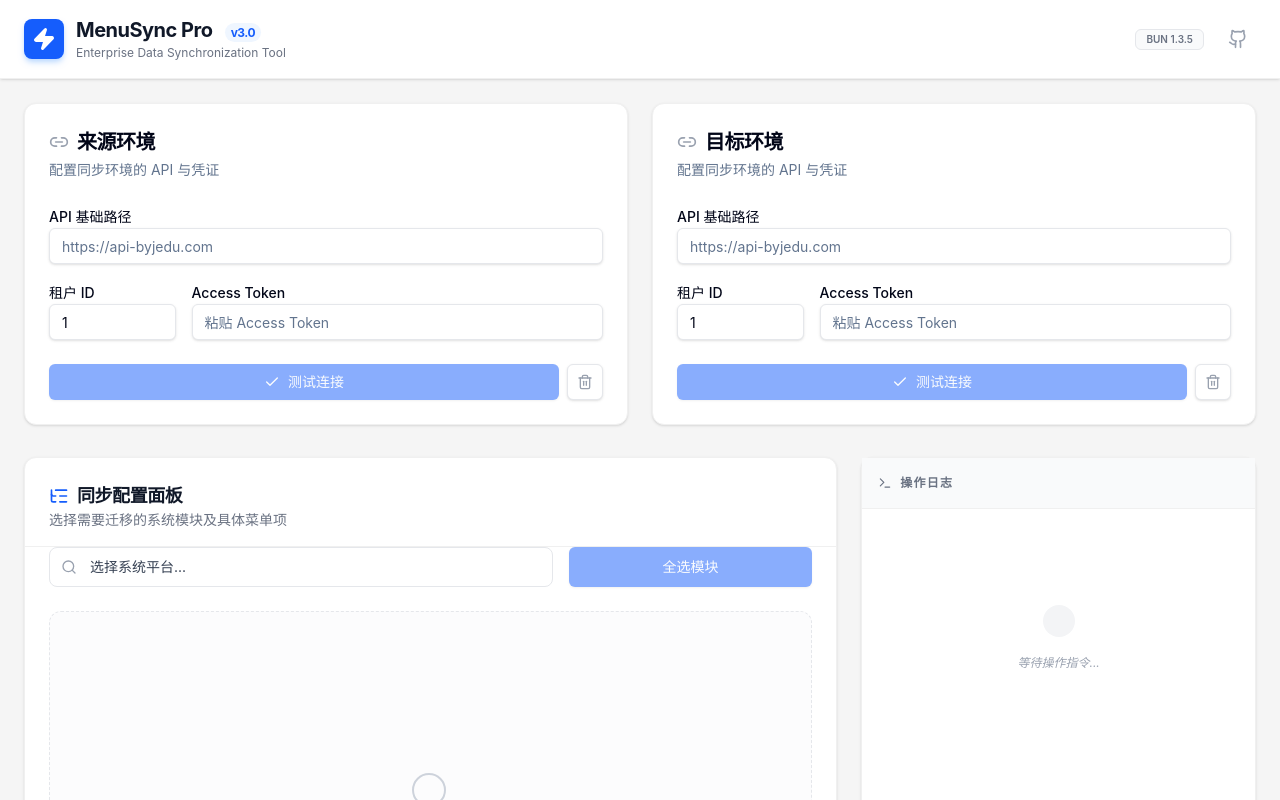
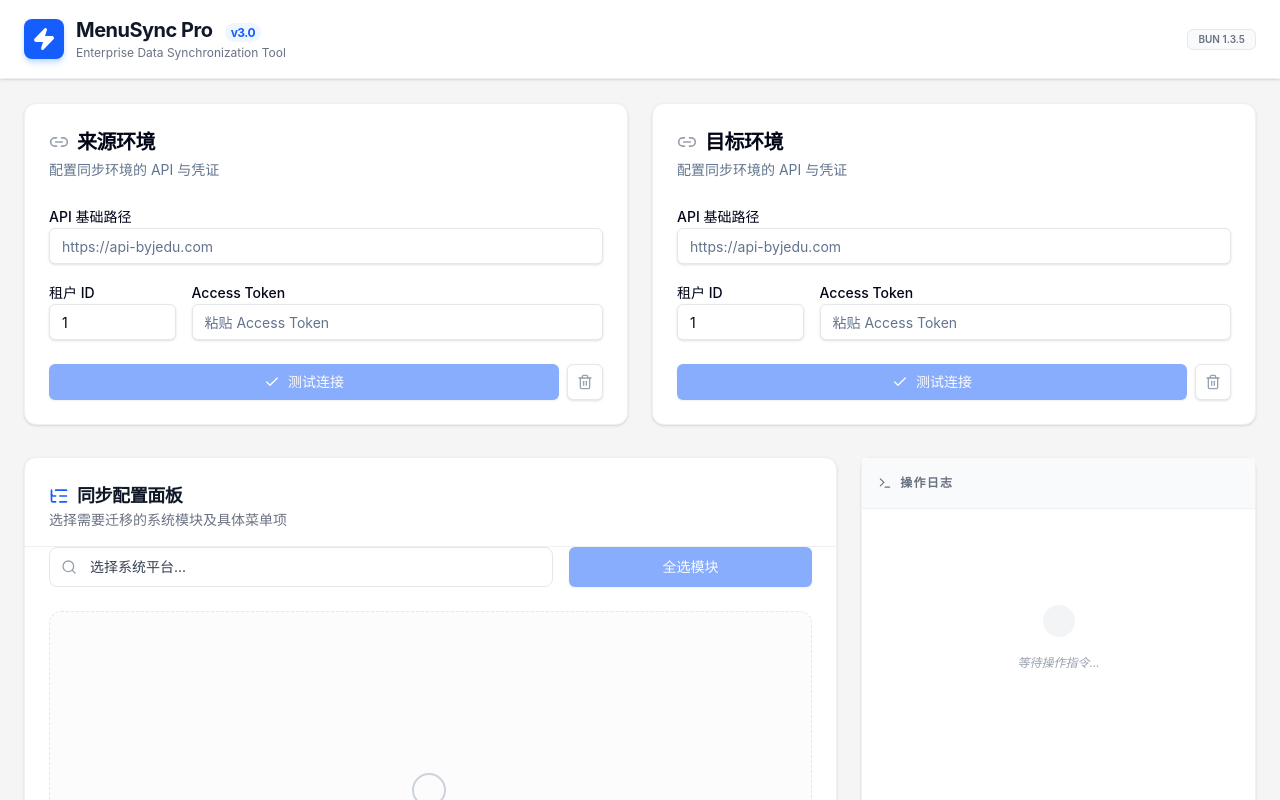
Before and after one commit to outhsics/menu-sync-tool, a Next.js app: page / in a window 1280 px wide. Shown: the top 800 px of the page. Built offline with nearby package versions, Linux system fonts and the light colour scheme.

Commit message:
style: remove github link from header

```diff
--- a/src/app/page.tsx
+++ b/src/app/page.tsx
@@ -138,9 +138,6 @@ export default function Home() {
           </div>
           <div className="flex items-center gap-4">
             <Badge variant="outline" className="border-gray-200 bg-gray-50 text-gray-500 font-mono text-[10px]">BUN 1.3.5</Badge>
-            <Button variant="ghost" size="icon" className="text-gray-400 hover:text-gray-900" onClick={() => window.open('https://github.com', '_blank')}>
-                <Github className="w-5 h-5" />
-            </Button>
           </div>
         </div>
       </nav>
```
